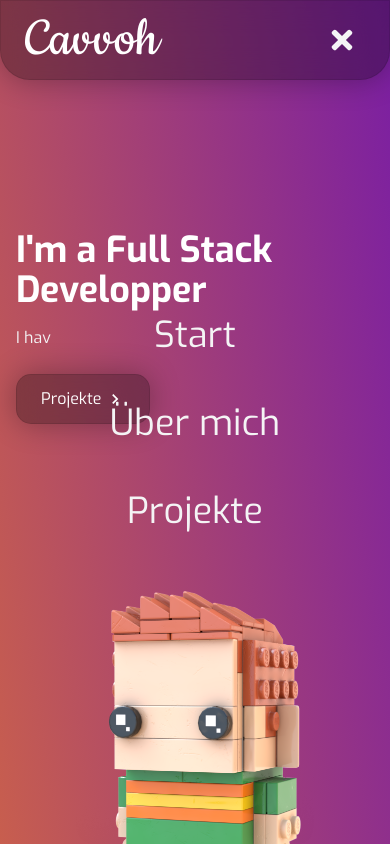
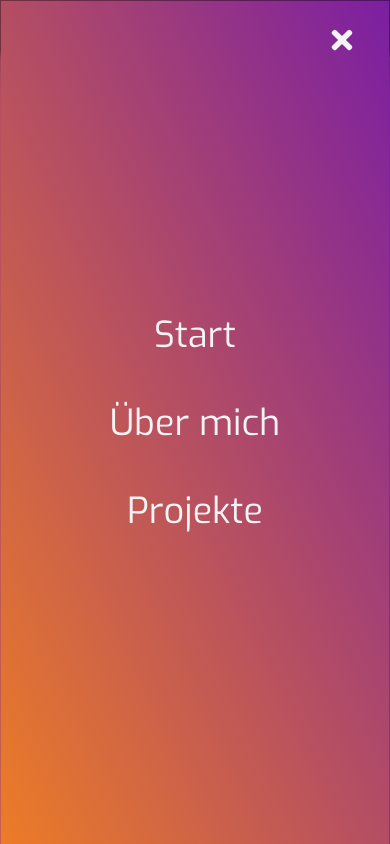
Before and after one commit to Cavvoh/cavvoh.github.io, a React (Create React App) app: page / in a window 390 px wide. Both pictures are taken after a click on the element 350 px from the left and 40 px from the top of the page. Shown: the top 844 px of the page. Built offline with nearby package versions, Linux system fonts and the light colour scheme.

Commit message:
Navbar menu fullscreen background fix

```diff
--- a/src/components/NavBar.jsx
+++ b/src/components/NavBar.jsx
@@ -42,7 +42,7 @@ const NavBar = () => {
         </div>
 
         {nav && (
-            <ul className="absolute top-0 left-0 flex flex-col items-center justify-center w-full h-screen text-zinc-100">
+            <ul className="absolute top-0 left-0 flex flex-col items-center justify-center w-full h-screen bg-gradient-to-tr from-[#ec7c26] to-[#7b1fa2] text-zinc-100">
 
                 {links.map(({id, link}) =>(
                     <li key={id} className='px-4 py-6 text-4xl duration-200 cursor-pointer hover:scale-105'>
```
